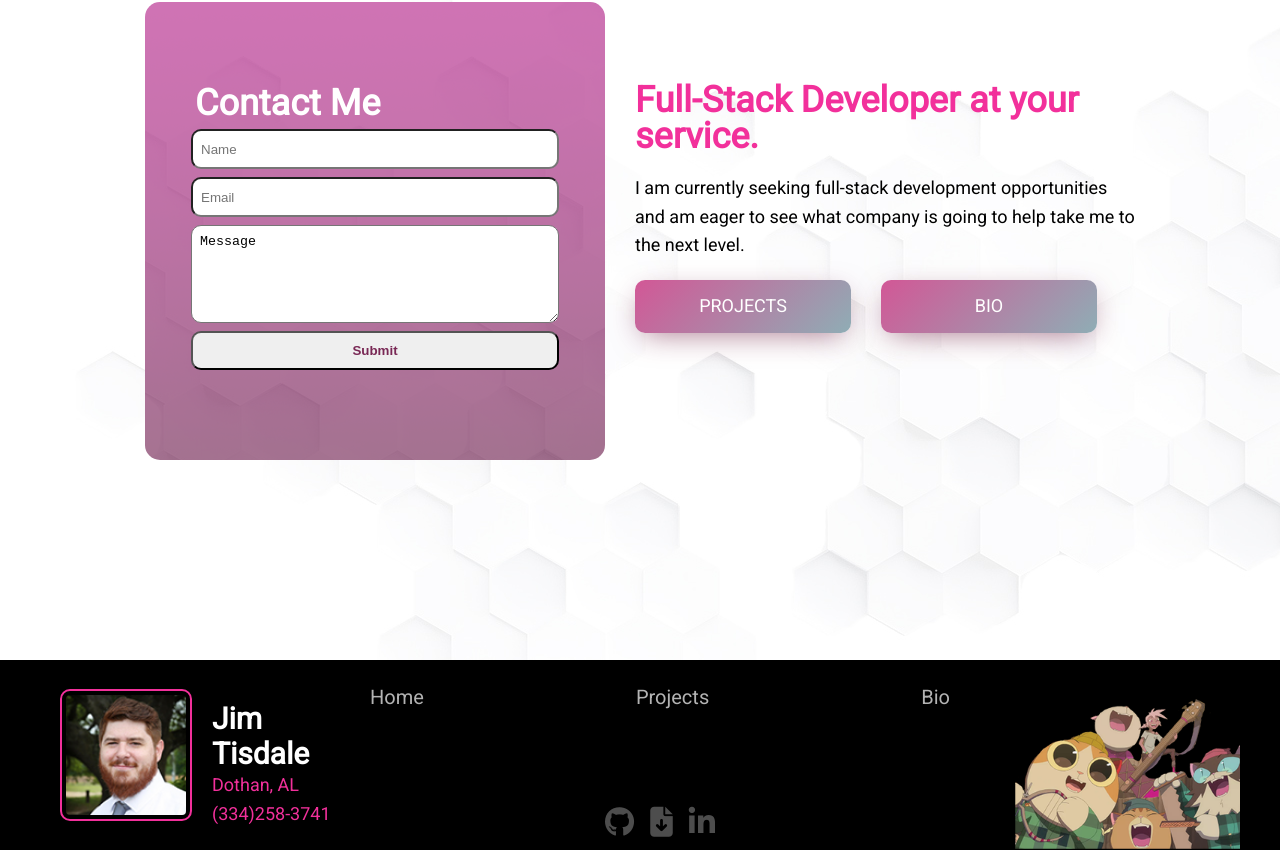
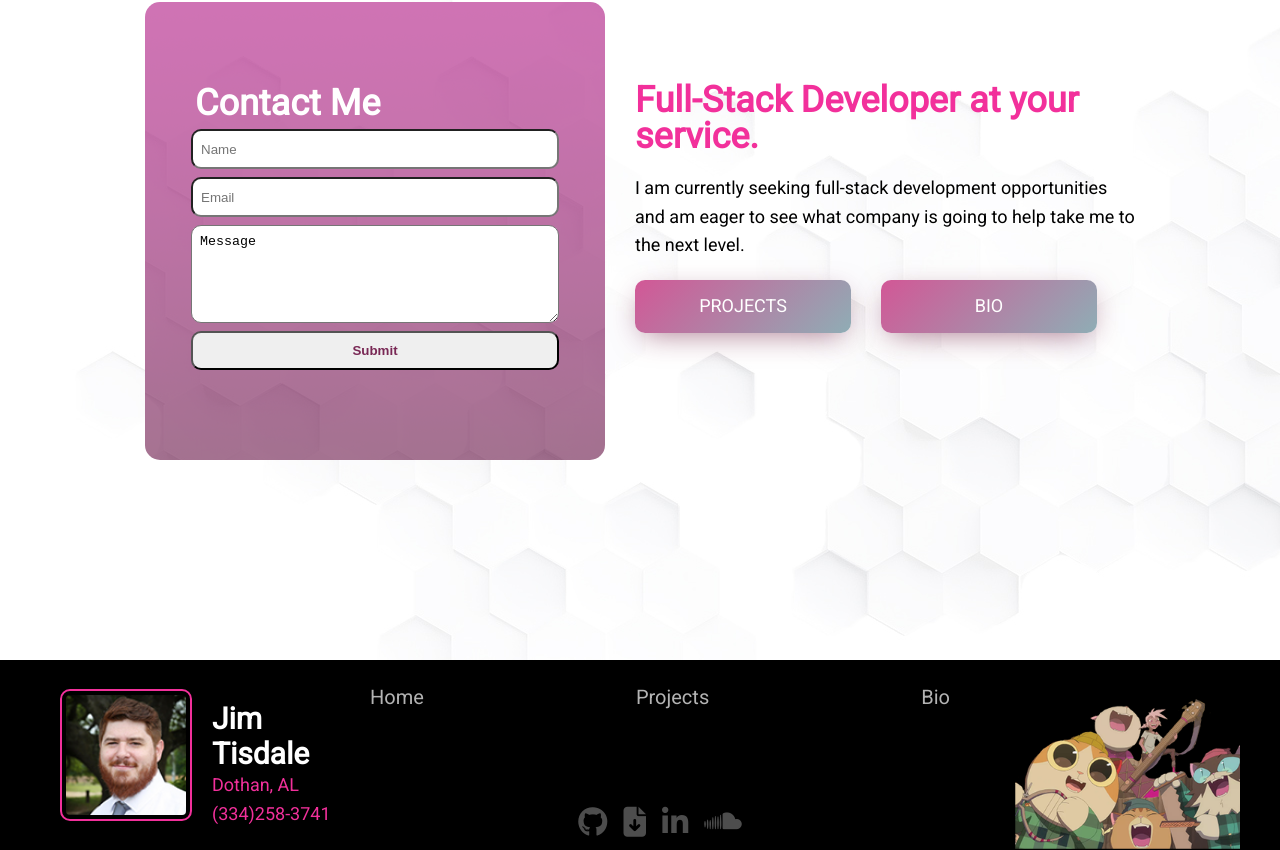
Before and after one commit to Blubagoo/portfolio-new, a React (Create React App) app: page / in a window 1280 px wide. Shown: the part 1831-2681 px from the top of the page. Built offline with nearby package versions, Linux system fonts and the light colour scheme; no server answers; a web font is replaced by a local one.

Commit message:
finished v.2

```diff
--- a/src/components/footer.js
+++ b/src/components/footer.js
@@ -44,6 +44,9 @@ export default class Footer extends React.Component {
 							<a href='https://www.linkedin.com/in/jim-tisdale/' rel="noopener noreferrer" target='_blank' className='icon linkedin'>
 								<i className="fab fa-linkedin-in"></i>
 							</a>
+							<a href='https://soundcloud.com/blubagoo' rel="noopener noreferrer" target='_blank' className='icon linkedin'>
+								<i className="fab fa-soundcloud"></i>
+							</a>
 						</div>
 					</div>
 					<div className='sect-right'>
```
